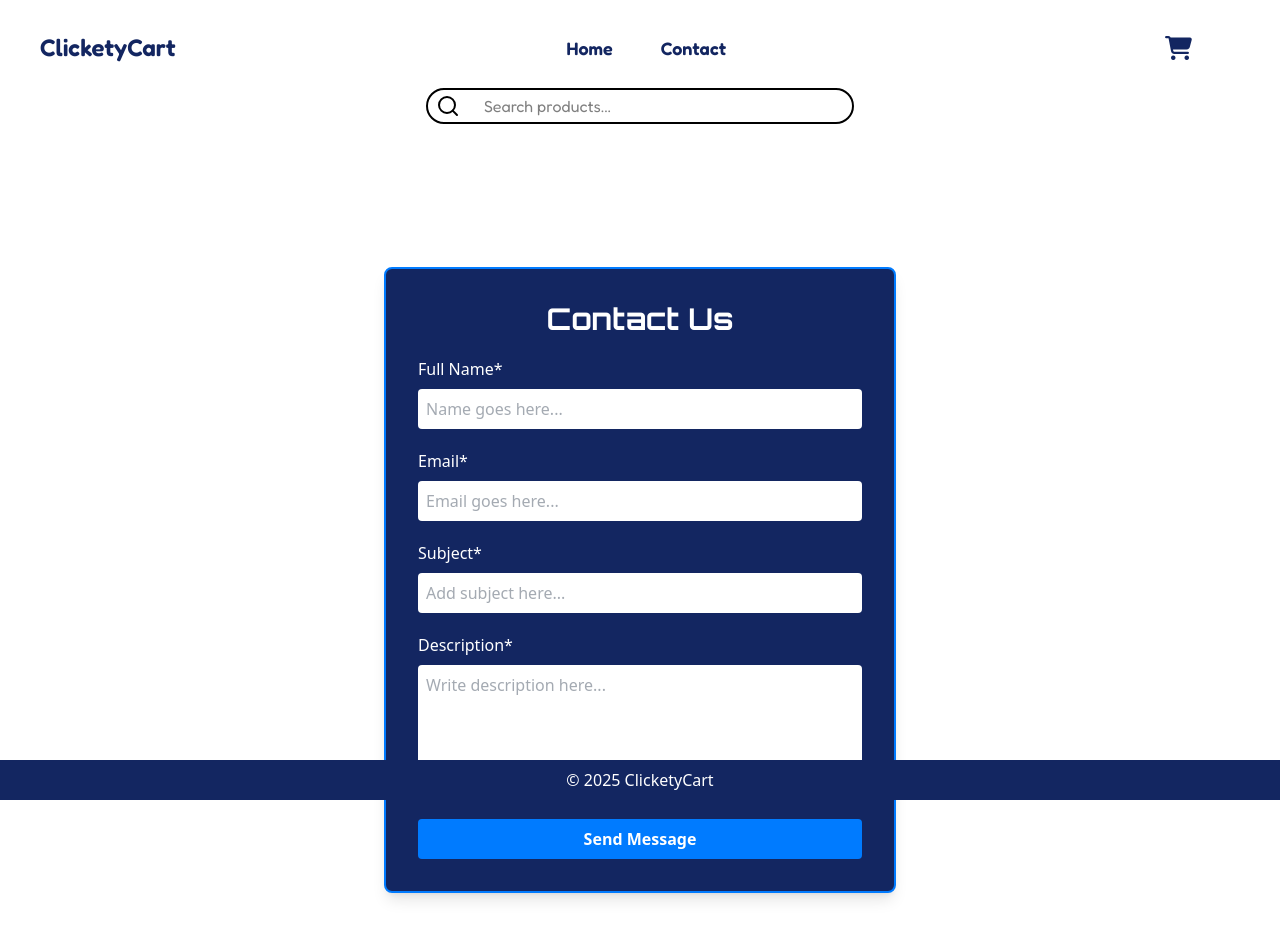
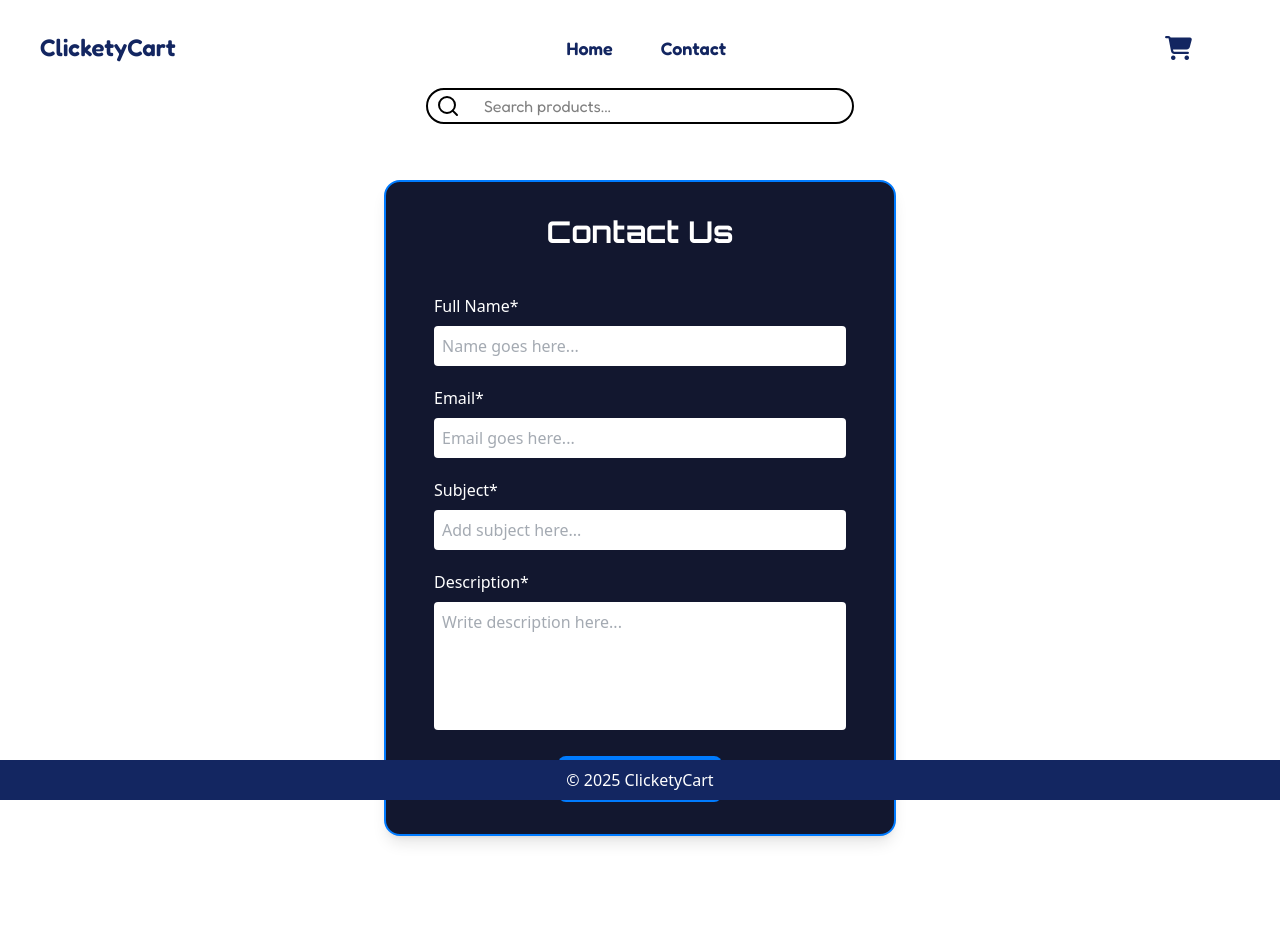
Before and after one commit to maddipaddi/frameworks-CA, a React (Vite) app: page /contact in a window 1280 px wide. Shown: the top 938 px of the page. After the commit the page ends 902 px from the top, so only its background shows below. Built offline with nearby package versions, Linux system fonts and the light colour scheme; no server answers.

Commit message:
style: add Card styled component as a wrapper to contact form for DRY principles

```diff
--- a/src/pages/Contact.jsx
+++ b/src/pages/Contact.jsx
@@ -1,4 +1,6 @@
 import { useState } from "react";
+import Card from "../components/styled/Card";
+import BaseButton from "../components/styled/BaseButton";
 
 function ContactForm() {
   const [formData, setFormData] = useState({
@@ -51,12 +53,14 @@ function ContactForm() {
   };
 
   return (
-    <div className="flex items-center justify-center min-h-screen p-4">
-      <div className="p-6 sm:p-8 bg-primary text-white max-w-lg w-full rounded-lg border-2 border-accent shadow-lg">
+    <Card className="max-w-lg shadow-lg sm:m-4">
       <h1 className="font-title font-bold text-2xl sm:text-3xl text-center">
         Contact Us
       </h1>
-        <form onSubmit={handleSubmit} className="flex flex-col gap-5 mt-5">
+      <form
+        onSubmit={handleSubmit}
+        className="flex flex-col gap-5 mt-5 min-w-full"
+      >
         <div>
           <label className="block text-white pb-2">Full Name*</label>
           <input
@@ -108,15 +112,11 @@ function ContactForm() {
           />
         </div>
 
-          <button
-            type="submit"
-            className="w-full bg-accent text-white font-bold p-2 rounded hover:bg-red-600 transition"
-          >
+        <BaseButton type="submit" className="m-auto">
           Send Message
-          </button>
+        </BaseButton>
       </form>
-      </div>
-    </div>
+    </Card>
   );
 }
 
```
Lines whose indentation alone changed are shown as unchanged.
